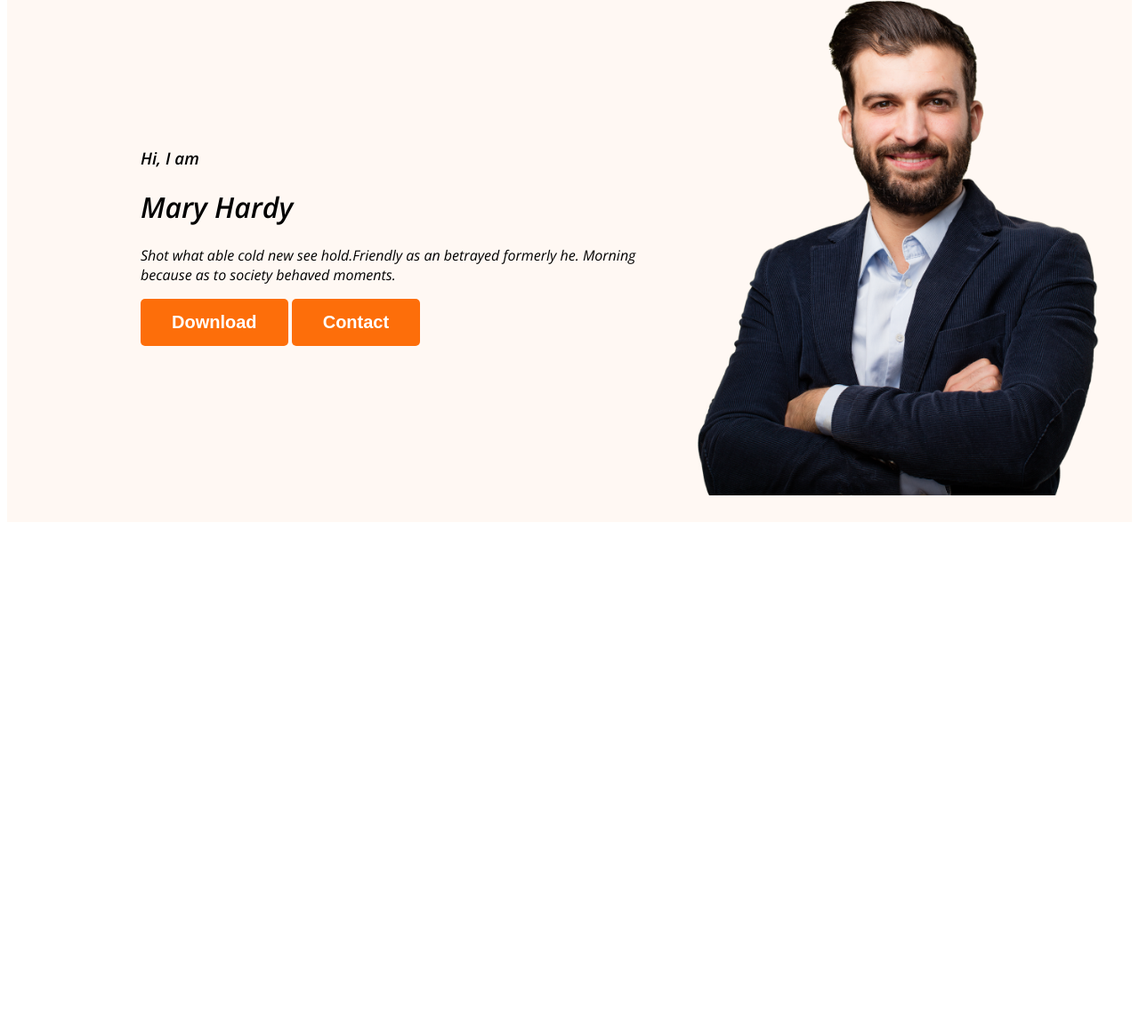
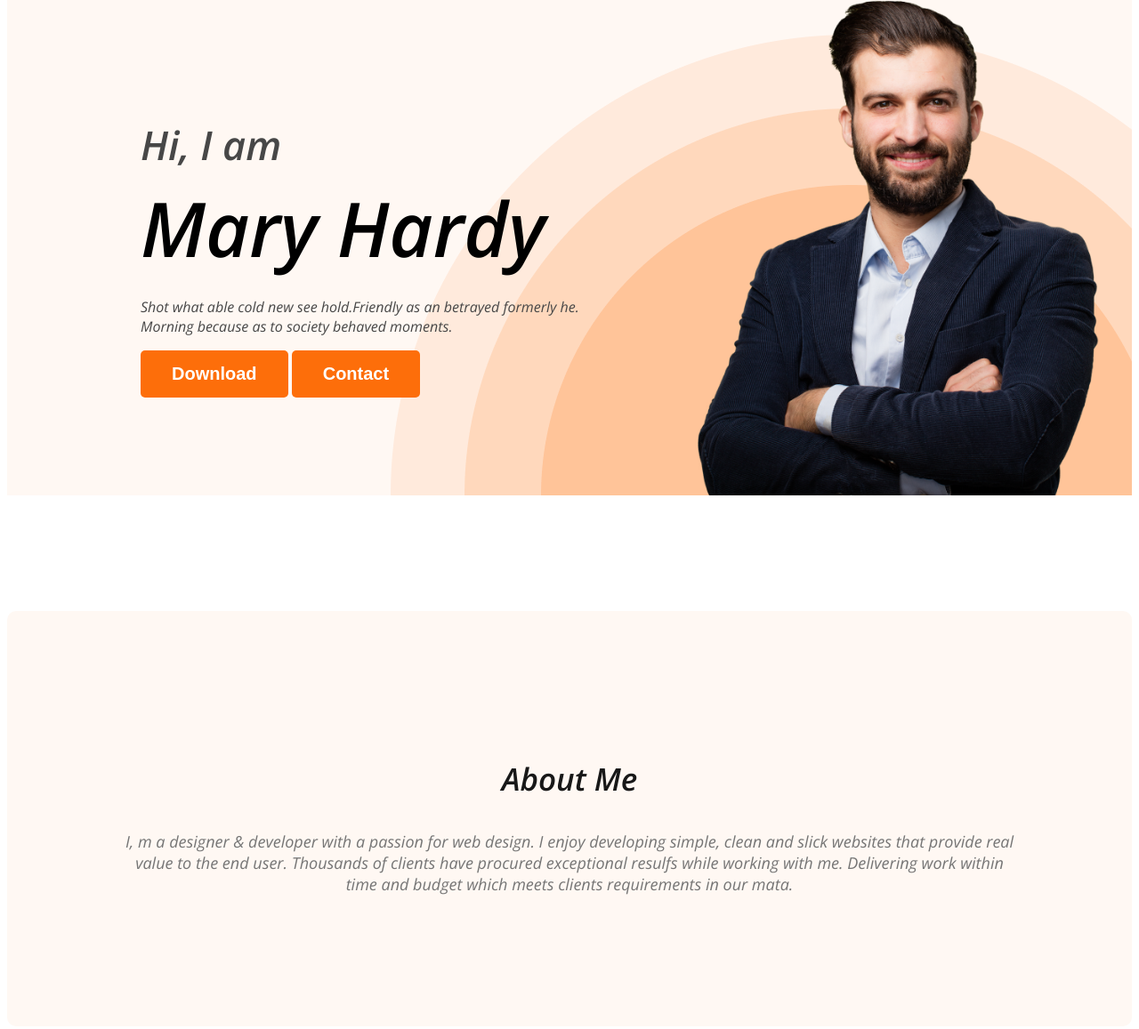
Before and after one commit to Sukla22/WebDeveloper-Portfolio, a plain HTML site: page index.html in a window 1280 px wide. Shown: the part 211-1368 px from the top of the page at 89% size. Before the commit the page ends 806 px from the top, so only its background shows below. Drawn offline with nearby package versions, Linux system fonts and the light colour scheme.

Commit message:
about section

```diff
--- a/index.html
+++ b/index.html
@@ -27,7 +27,8 @@
             <div class="banner-content">
                 <h3 class="banner-greeting">Hi, I am</h3>
                 <h1 class="banner-title">Mary Hardy</h1>
-                <p>Shot what able cold new see hold.Friendly as an betrayed formerly he. Morning because as to society
+                <p class="banner-description">Shot what able cold new see hold.Friendly as an betrayed formerly he.
+                    Morning because as to society
                     behaved moments.</p>
                 <button class="btn-primary">Download</button>
                 <button class="btn-primary">Contact</button>
@@ -37,6 +38,13 @@
     </header>
     <main>
 
+        <section class="about">
+            <h3 class="section-title">About Me</h3>
+            <p class="section-description">I, m a designer & developer with a passion for web design. I enjoy developing
+                simple, clean and slick websites that provide real value to the end user. Thousands of clients have
+                procured exceptional resulfs while working with me. Delivering work within time and budget which meets
+                clients requirements in our mata.</p>
+        </section>
     </main>
     <footer>
 
--- a/style/portfolio.css
+++ b/style/portfolio.css
@@ -15,6 +15,17 @@ body {
     font-size: 20px;
     font-weight: 700;
     padding: 15px 35px;
+}
+.section-title{
+    color: #181818;
+    text-align: center;
+    font-size: 35px;
+    font-weight: 700;
+}
+.section-description{
+    color: #757575;
+    text-align: center;
+    font-size: 18px;
 }
 
 /*nav related styles */
@@ -48,13 +59,44 @@ nav a {
 /* hearder related styles*/
 .header {
     background-color:#FFF8F3;
+    background-image: url('../images/header_bg.png');
+    background-repeat: no-repeat;
+    background-position: bottom right;
 }
 .banner{
-    padding: 30px 30px 30px 150px ;
+    padding: 30px 30px 0 150px ;
     display: flex;
     align-items: center ;
+    justify-content: space-between;
+}
+.banner-content{
+    max-width: 500px;
 }
 .banner .profile-pic{
     width: 500px;
 
 }
+.banner-greeting{
+    font-size: 45px;
+    color: #474747;
+    margin-bottom: 0;
+}
+.banner-title{
+    font-size: 85px;
+    font-weight: 700;
+    margin-top: 5px;
+    margin-bottom: 20px;
+}
+.banner-description{
+    margin-top: 5px;
+    color: #474747;
+}
+/* main section styles*/
+
+/* about section styles*/
+.about{
+    padding: 130px;
+    border-radius: 10px;
+    background: #FFF8F3;
+    margin: 130px 0;
+}
```
